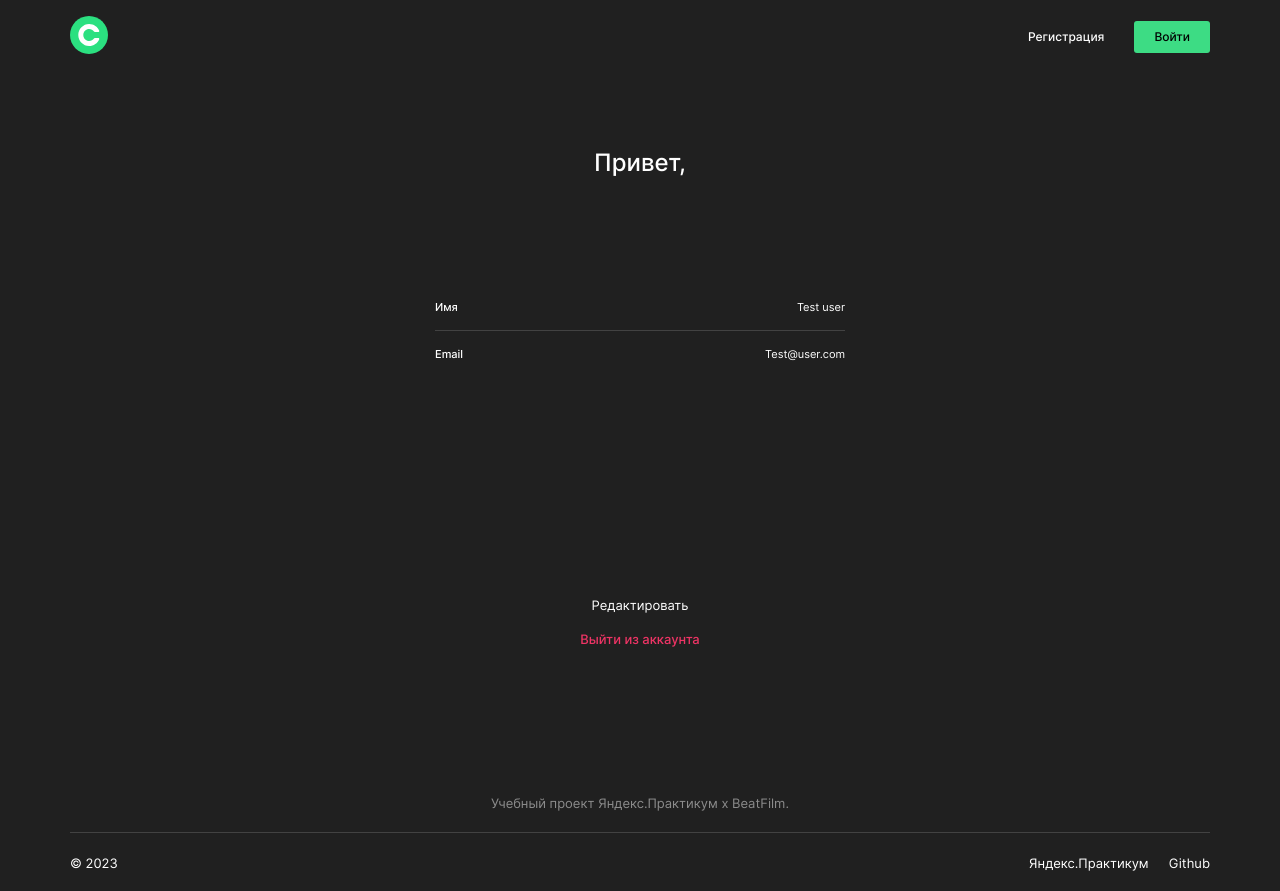
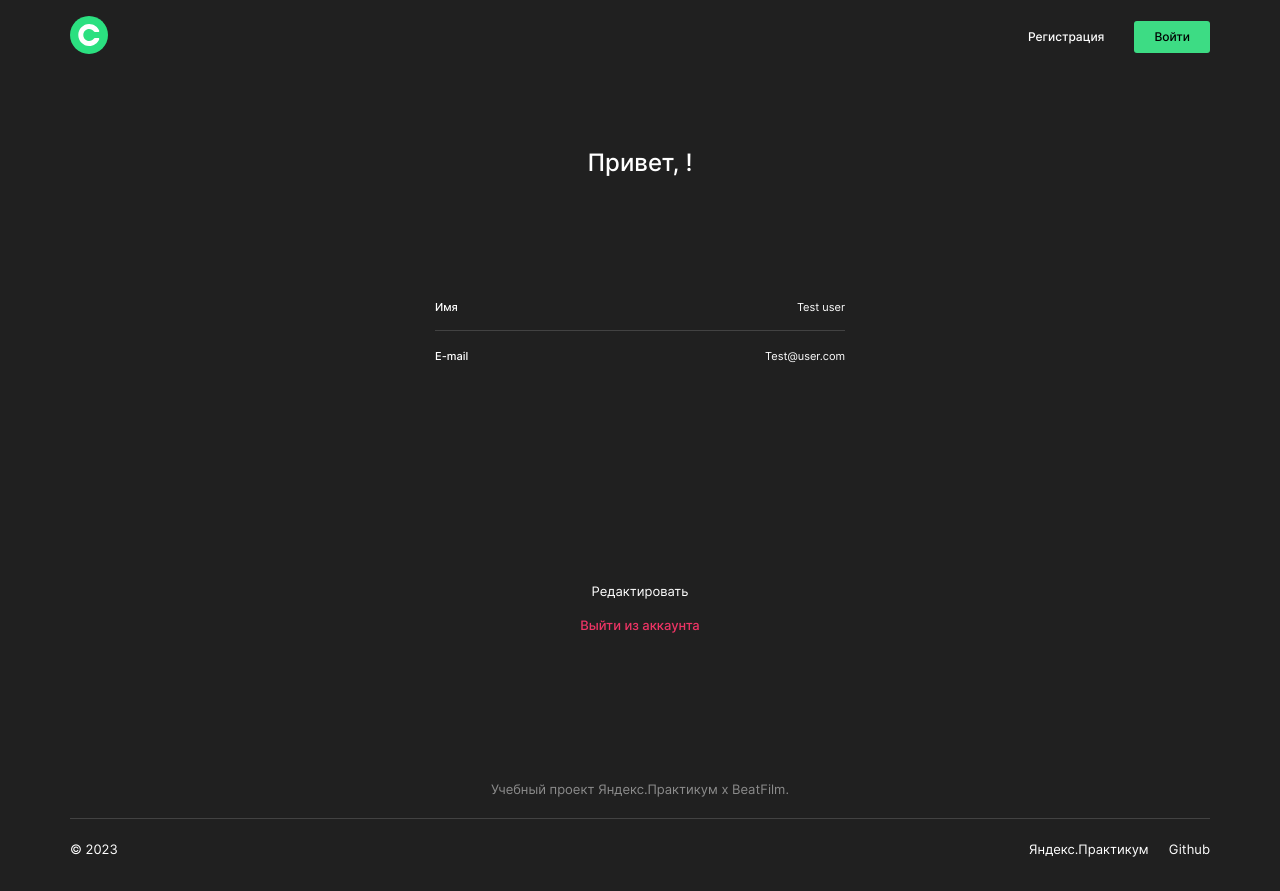
Before and after one commit to Fomenko-Elena/movies-explorer-frontend, a React (Create React App) app: page /profile in a window 1280 px wide. Built offline with nearby package versions, Linux system fonts and the light colour scheme.

Commit message:
Profile styling

```diff
--- a/src/components/Inputs/Inputs.css
+++ b/src/components/Inputs/Inputs.css
@@ -7,7 +7,7 @@
 .inputs_wide {
   display: grid;
   grid-template-columns: 20% 80%;
-  grid-template-rows: auto 16px 17px auto 16px;
+  grid-template-rows: auto 16px 19px auto 16px;
   gap: 0;
   width: 410px;
 }
--- a/src/components/Profile/Profile.css
+++ b/src/components/Profile/Profile.css
@@ -9,7 +9,7 @@
   display: flex;
   flex-direction: column;
   gap: 18px;
-  padding-top: 220px;
+  padding-top: 204px;
 }
 
 .profile__link {
--- a/src/components/Profile/Profile.jsx
+++ b/src/components/Profile/Profile.jsx
@@ -45,7 +45,7 @@ function Profile({
 
   return (
     <Dialog formClass="dialog__form_wide" onSubmit={handleSubmit}>
-      <DialogHeader header={`Привет, ${user.name}`} wide={true}/>
+      <DialogHeader header={`Привет, ${user.name}!`} wide={true}/>
       <Inputs wide={true}>
         <Input
           name="name"
@@ -61,8 +61,8 @@ function Profile({
         <Input
           name="email"
           type="email"
-          label="Email"
-          placeholder="Email"
+          label="E-mail"
+          placeholder="E-mail"
           value={values.email}
           onChange={handleChange}
           wide={true}
```
